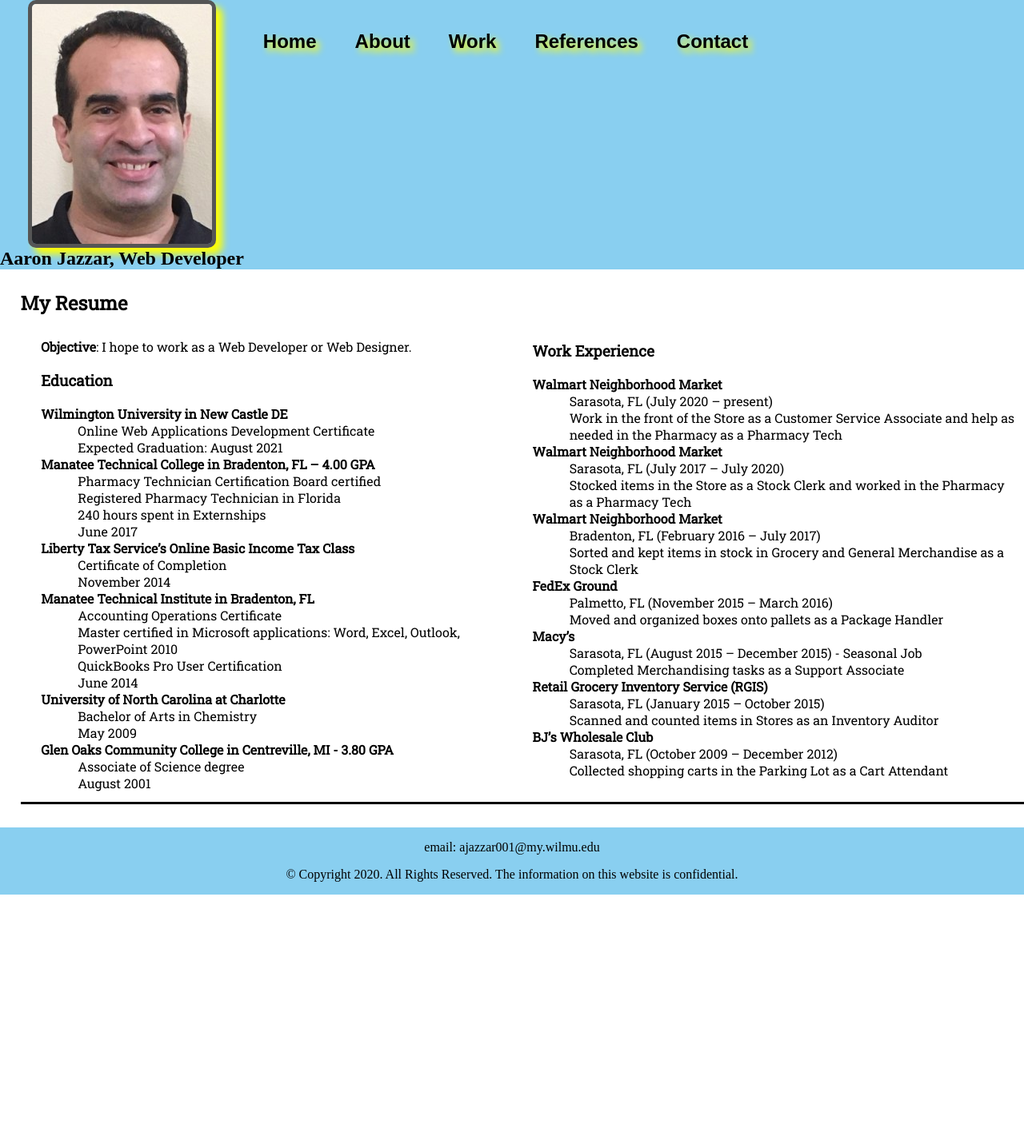
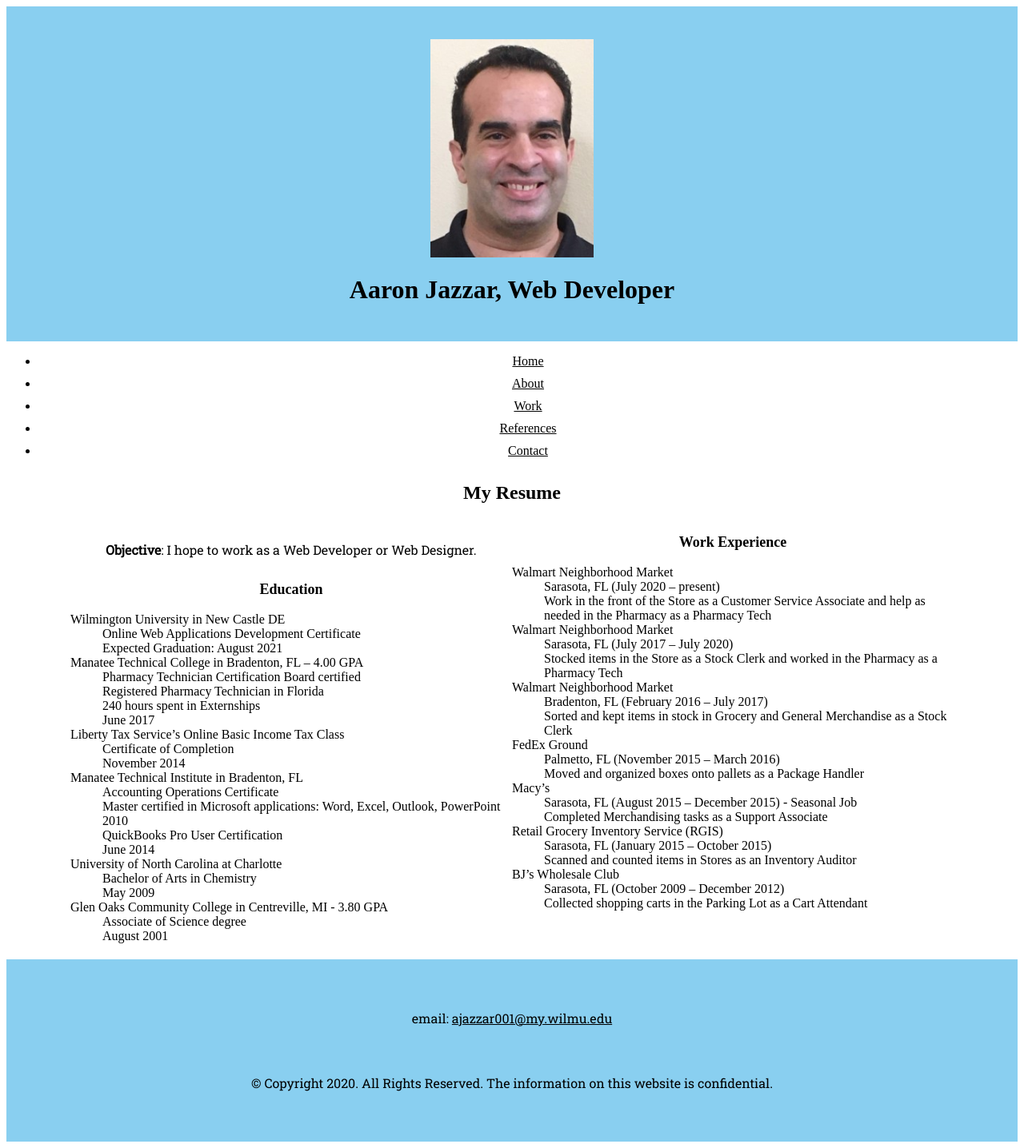
Before and after one commit to ajazzar/ajazzar.github.io, a PHP site: page /Portfolio/about.html in a window 1280 px wide; the page is wider, and only the part inside the window is pictured. Shown: that part at 80% size. Before the commit the page ends 1119 px from the top of that part, so only its background shows below. Run offline with PHP 8.4, Linux system fonts and the light colour scheme; some web fonts are replaced.

Commit message:
Update styles2.css

```diff
--- a/Portfolio/css/styles2.css
+++ b/Portfolio/css/styles2.css
@@ -4,38 +4,63 @@ Date: 10/18/2020
 File Name: styles2.css
 */
 
-/* CSS Reset */
-body, header, nav, main, footer, h1, h2, div, img, ul, article, section, dl, figure, figcaption {
-    margin: 0;
-    padding: 0;
-    border: 0;
+/* Style rule for list items */
+li{
+    padding-bottom: 10px;
+}
+/* Style rules for links */
+a:link{
+    color: #000;
+}
+a:visited{
+    color: #800080;
+}
+a:hover{
+    color: #000;
+}
+a:active{
+    color: #FF0000;
 }
 
-/* Style rules for body and images */
-body {
-    background-color: #89cff0;
-    max-width: 100%;
+/* Style rules for image and paragraphs */
+img{
+  display: block;
+  width: 20%;
+  height: 20%;
+  margin: auto;
+}
+p {
+    padding: 2%;
+    font-family: 'Roboto Slab', serif;
+    font-size: 16px;
+}
+/* Style rules for header font size */
+h1{
+ font-size: 32px;
 }
 
-img {
-    display: block;
-    border-radius: 10px;
-    border: 5px solid #555;
+h2{
+    font-size: 24px;
 }
 
-/* Style rules for mobile viewport */
+h3{
+    font-size: 18px;
+}
 
-/* Style rules for header */
-header {
-    top: 0;
+/* Style rules to align text to the center and to add a light blue background */
+ul, ol, p, h1, h2, h3{
+    text-align: center;
+}
+header, footer{
     background-color: #89cff0;
 }
 
-header img {
-    margin: 0 auto;
-    background-color: #89cff0;
-    box-shadow: 8px 8px 10px #ffff00;
+/* Style rules to cover the remaining space on the web page */
+header, footer{
+    padding: 25px 80px;
 }
+main{
+    padding: 0px 80px;
 
 /* Style rules for navigation area */
 nav {
@@ -60,7 +85,6 @@ nav li a {
     text-decoration: none;
     text-shadow: 5px 5px 8px #ffff00;
 }
-
 /* Show mobile class, hide tablet-desktop class */
 .mobile {
     display: block;
@@ -142,37 +166,6 @@ article dt:nth-of-type(odd) {
     background-color: lightgrey;
 }
 
-/* Style rules for form elements */
-
-#form {
-    margin-top: 2%;
-    padding: 2%;
-    width: 70%;
-}
-
-form #submit {
-    margin: 0 auto;
-    border: none;
-    display: block;
-    padding: 2%;
-    font-size: 1em;
-    border-radius: 10px;
-    background-color: #d3d3d3;
-}
-
-/* Style rules for footer content */
-
-footer p {
-    text-align: center;
-    color: #000;
-    padding: 0 1em;
-}
-
-footer p a {
-    color: #000;
-    text-decoration: none;
-}
-
 /* Media Query for Tablet Viewport */
 @media screen and (min-width: 650px), print {
 
@@ -235,6 +228,7 @@ footer p a {
 
 
     .grid {
+
         display: grid;
         grid-template-columns: auto auto;
         grid-gap: 30px;
@@ -242,21 +236,6 @@ footer p a {
         max-width: 100%;
     }
 
-    .about {
-        border-bottom: 3px solid #000;
-        background-color: #fff;
-        padding: 1% 2%;
-        text-align: left;
-    }
-
-    .about dt {
-        font-weight: bold;
-    }
-
-
-    .about dd {
-        padding: 0% 1%;
-    }
 
     .first, .second {
         float: left;
@@ -264,9 +243,6 @@ footer p a {
         max-width: 100%;
     }
 
-    .map {
-        border: 2px solid #000;
-    }
 
     /* Tablet Viewport: Style rule for form element */
     form {
```
